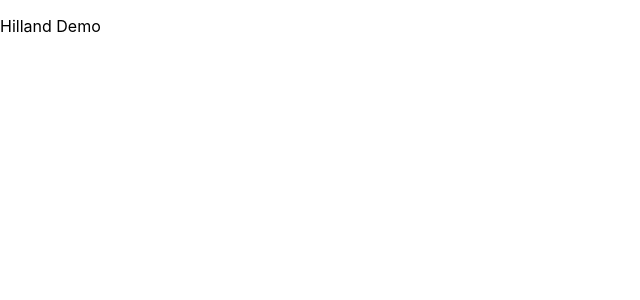
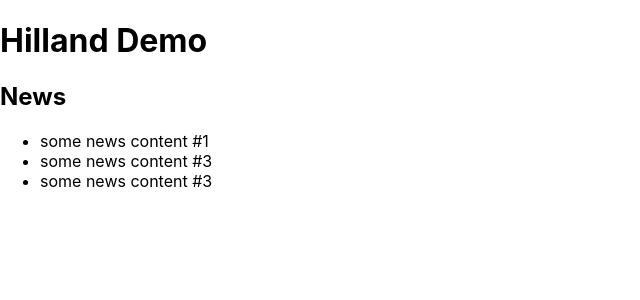
Before and after one commit to Doubleneck/Hillandweb2022, a React (Create React App) app in the folder hilland_front/: page / in a window 1280 px wide. Shown: the top 300 px of the page, without its empty margins (0-640 px from the left). Built offline with nearby package versions, Linux system fonts and the light colour scheme.

Commit message:
preliminary demos news

```diff
--- a/hilland_front/src/App.js
+++ b/hilland_front/src/App.js
@@ -1,7 +1,18 @@
-const App = () => (
+
+const App = (props) => {
+  const { news } = props
+  return(
   <div>
-    <p>Hilland Demo</p>
+    <h1>Hilland Demo</h1>
+    <h2>News</h2>
+    <ul>
+        <li>{news[0].content}</li>
+        <li>{news[1].content}</li>
+        <li>{news[2].content}</li>
+      </ul>
+
   </div>
-)
+  )
+}
 
 export default App
--- a/hilland_front/src/index.js
+++ b/hilland_front/src/index.js
@@ -4,12 +4,35 @@ import './index.css';
 import App from './App';
 import reportWebVitals from './reportWebVitals';
 
-const root = ReactDOM.createRoot(document.getElementById('root'));
-root.render(
-  <React.StrictMode>
-    <App />
-  </React.StrictMode>
-);
+
+const news = [
+  {
+    id: 1,
+    date: '2019-05-30T17:30:31.098Z',
+    title: 'News #1',
+    content: 'some news content #1',
+    picture: ''
+  },
+  {
+    id: 2,
+    date: '2019-05-30T17:30:31.098Z',
+    title: 'News #2',
+    content: 'some news content #3',
+    picture: ''
+  },
+  {
+    id: 3,
+    date: '2019-05-30T17:30:31.098Z',
+    title: 'News #3',
+    content: 'some news content #3',
+    picture: ''
+  },
+]
+
+ReactDOM.createRoot(document.getElementById('root')).render(
+  <App news={news} />
+)
+
 
 // If you want to start measuring performance in your app, pass a function
 // to log results (for example: reportWebVitals(console.log))
```
Also changed, not shown: hilland_front/src/logo.svg (deleted).
